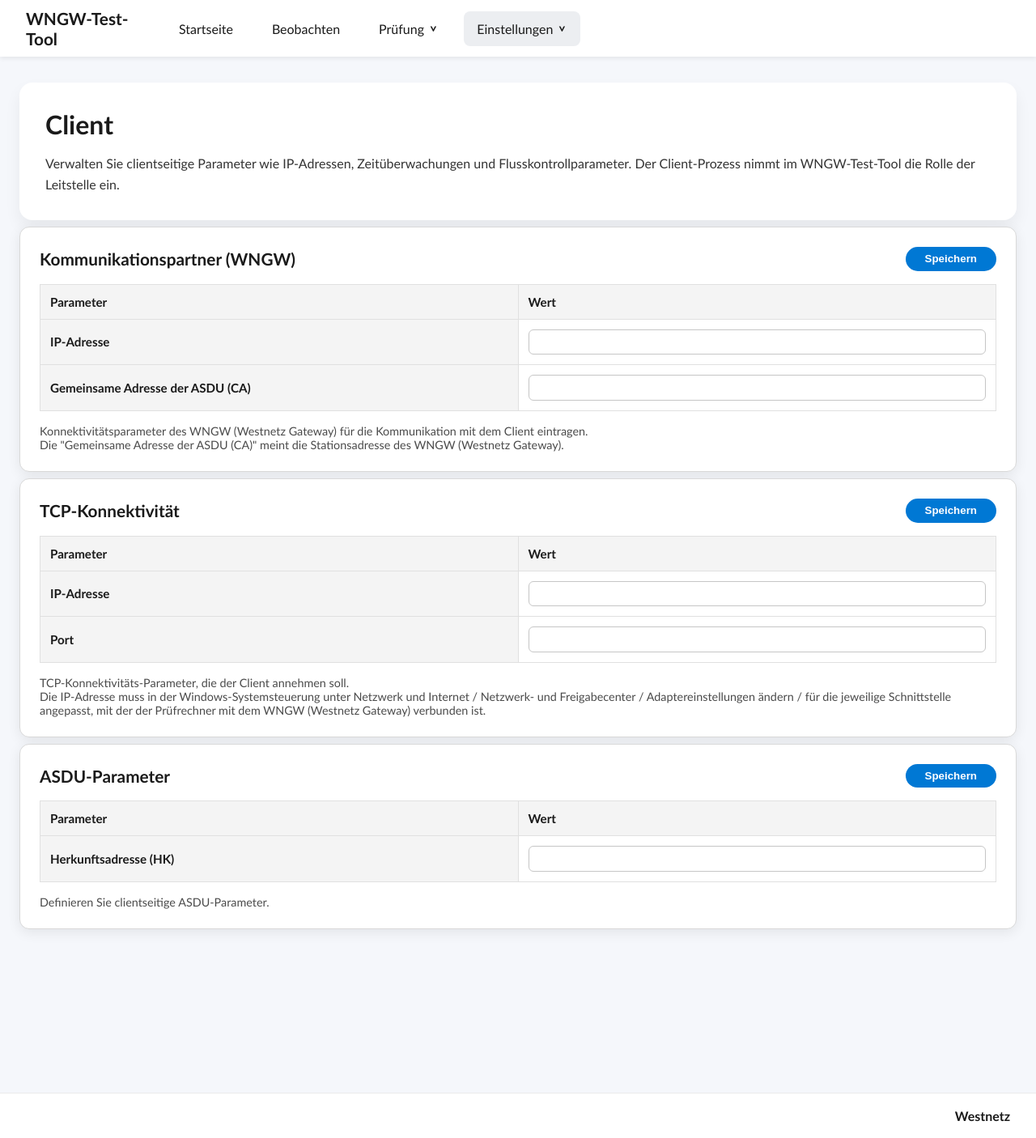
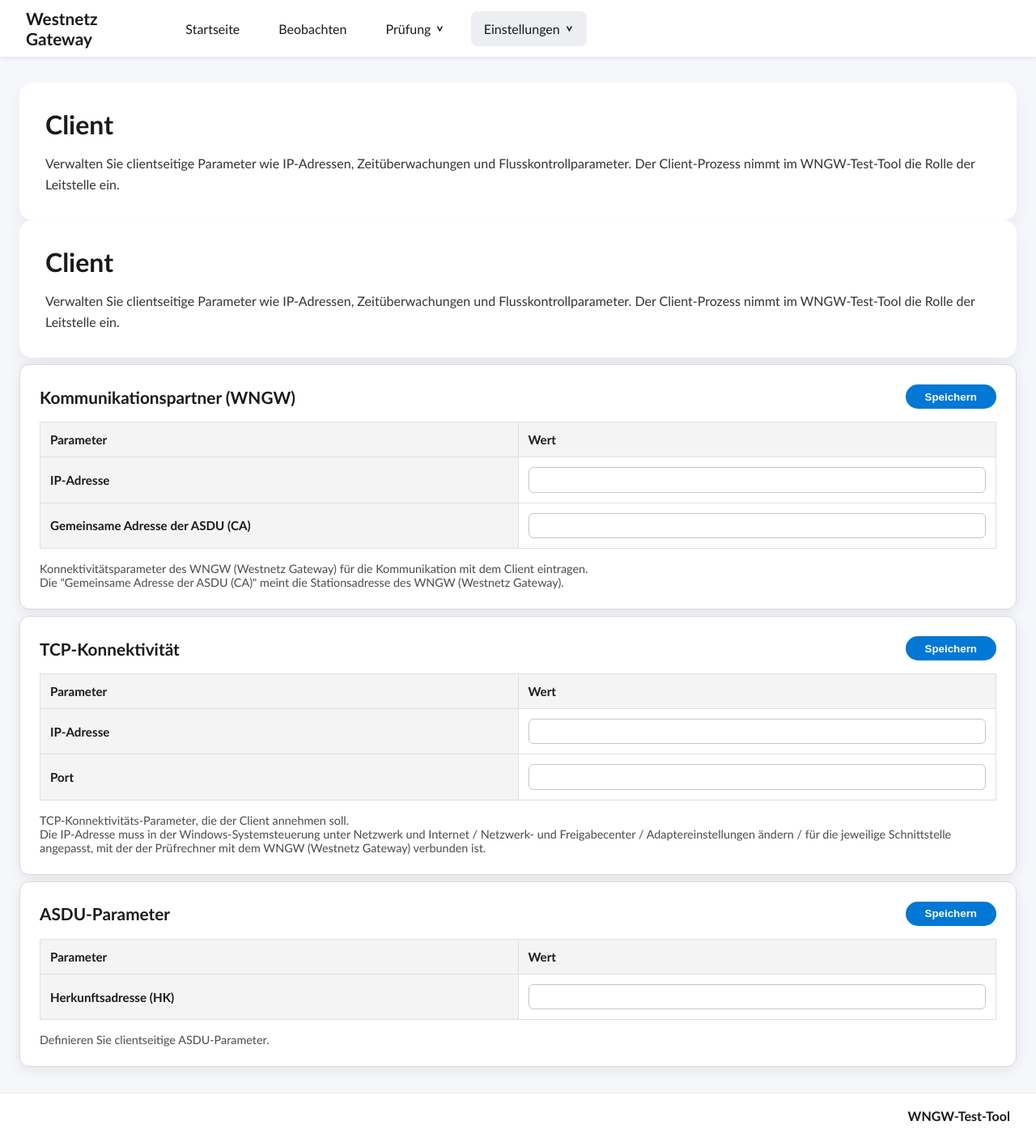
Before and after one commit to RevolutionaryAd67/WNGW-Test-Tool-2.0, a Flask app: page /einstellungen/client in a window 1280 px wide. Shown: the whole page at 81% size. Run offline with Flask 3, Linux system fonts and the light colour scheme.

Commit message:
Update base.html

```diff
--- a/frontend/templates/base.html
+++ b/frontend/templates/base.html
@@ -1,20 +1,37 @@
+<!-- Grundlayout aller HTML-Seiten -->
+
+
+<!-- Einrichtung -->
 <!DOCTYPE html>
 <html lang="de">
 <head>
     <meta charset="UTF-8">
     <meta name="viewport" content="width=device-width, initial-scale=1.0">
     <title>{{ title }} - WNGW-Test-Tool</title>
+
+    <!--Stylesheet einbinden -->
     <link rel="stylesheet" href="{{ url_for('static', filename='css/style.css') }}">
+
+
+    <!-- Seitenspezifische Styles einbinden -->
     {% block extra_css %}{% endblock %}
     <link rel="preconnect" href="https://fonts.googleapis.com">
     <link rel="preconnect" href="https://fonts.gstatic.com" crossorigin>
 </head>
+
+
+<!-- Seiteninhalt -->
 <body>
+
+    <!-- Navigationsleiste -->
     <nav class="main-nav">
-        <div class="nav-logo">WNGW-Test-Tool</div>
+        <!-- Überschrift -->
+        <div class="nav-logo">Westnetz Gateway</div>
+        <!-- Seitenlinks -->
         <ul class="nav-links">
             <li><a href="{{ url_for('startseite') }}" class="nav-link {% if active_page == 'startseite' %}active{% endif %}">Startseite</a></li>
             <li><a href="{{ url_for('beobachten') }}" class="nav-link {% if active_page == 'beobachten' %}active{% endif %}">Beobachten</a></li>
+            <!-- Seite Prüfung mit Dropdown -->
             <li class="dropdown {% if 'pruefung' in active_page %}active{% endif %}">
                 <span class="dropdown-toggle">Prüfung <span class="caret">&gt;</span></span>
                 <ul class="dropdown-menu">
@@ -23,6 +40,7 @@
                     <li><a href="{{ url_for('pruefprotokolle') }}">Prüfprotokolle</a></li>
                 </ul>
             </li>
+            <!-- Seite Einstellungen mit Dropdown -->
             <li class="dropdown {% if 'einstellungen' in active_page %}active{% endif %}">
                 <span class="dropdown-toggle">Einstellungen <span class="caret">&gt;</span></span>
                 <ul class="dropdown-menu">
@@ -34,13 +52,32 @@
         </ul>
     </nav>
 
+    <!-- Content-Frameworks definieren -->
     <main class="content">
+        <!-- Überschrift und Beschreibung der Seite als Block -->
+        <!-- Wird von main.py genutzt, um die Seiten zu beschreiben-->
+        {% block page_intro %}
+            {% if heading or description %}
+                <section class="page-section">
+                    {% if heading %}
+                        <h1>{{ heading }}</h1>
+                    {% endif %}
+                    {% if description %}
+                        <p>{{ description }}</p>
+                    {% endif %}
+                </section>
+            {% endif %}
+        {% endblock %}
         {% block content %}{% endblock %}
     </main>
 
+
+    <!-- Footer -->
     <footer class="main-footer">
-        <div class="footer-text"><strong>Westnetz</strong></div>
+        <div class="footer-text"><strong>WNGW-Test-Tool</strong></div>
     </footer>
+
+    <!-- JavaSkript einbinden -->
     <script src="{{ url_for('static', filename='js/script.js') }}"></script>
     {% block extra_js %}{% endblock %}
 </body>
```
